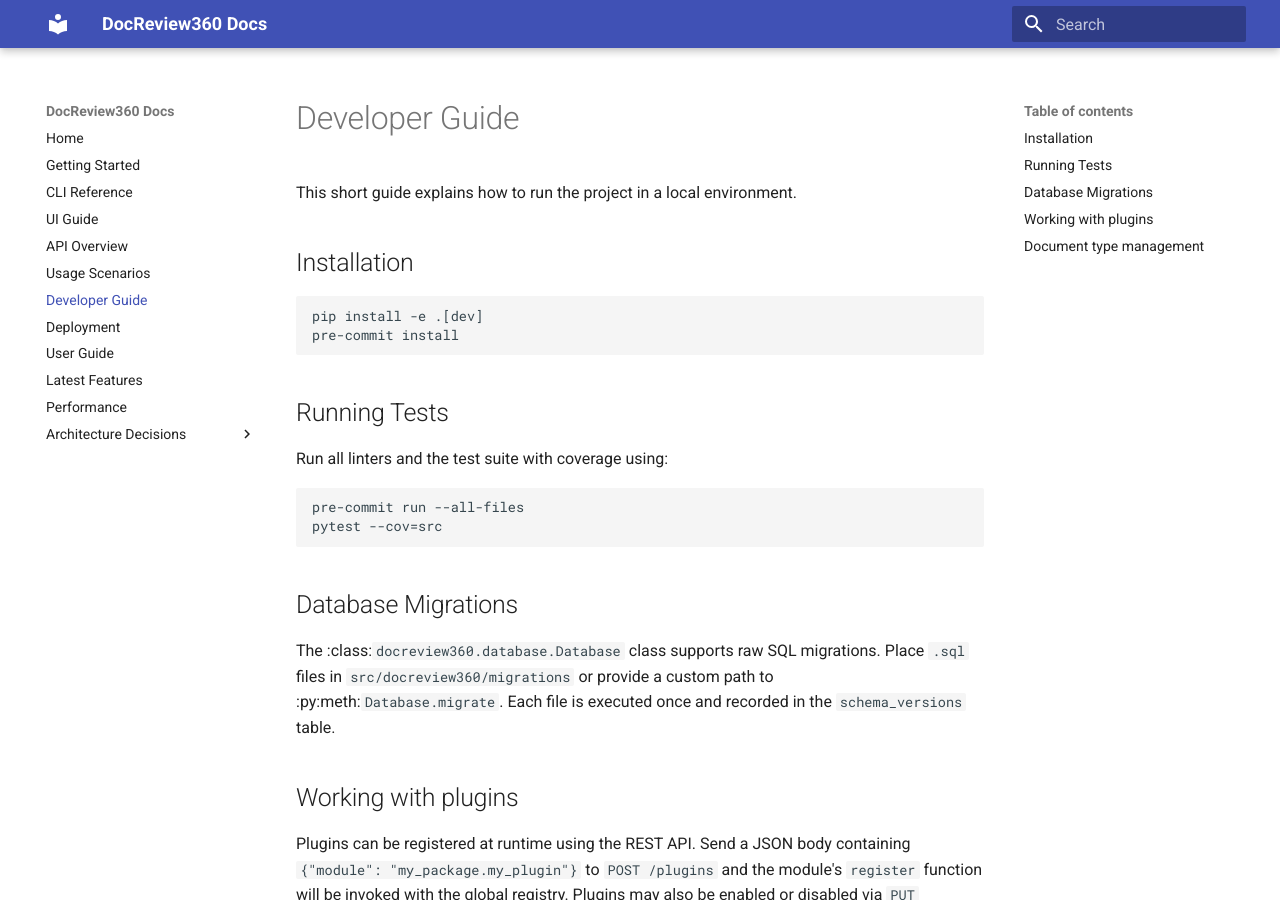
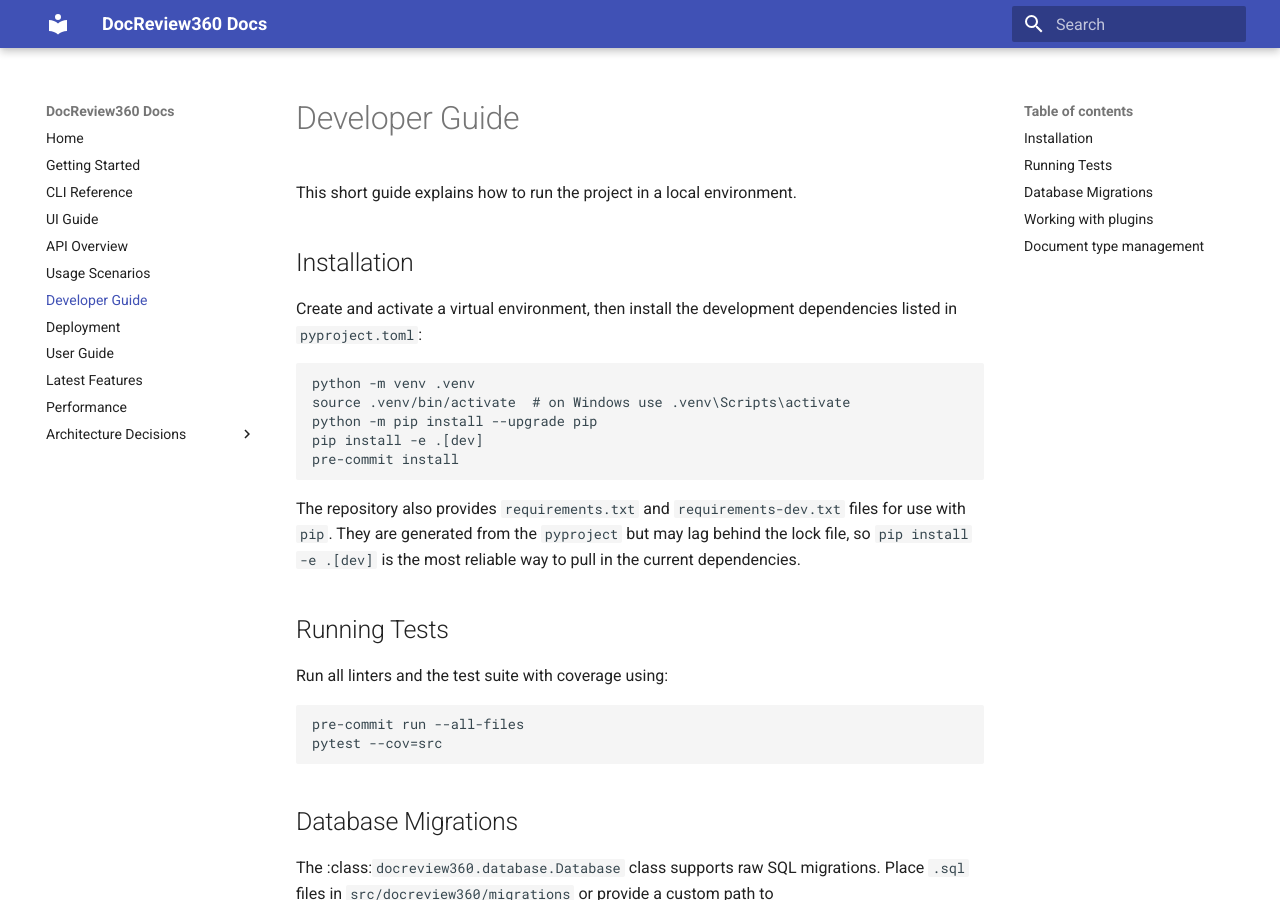
Before and after one commit to eputnam77/DocReview360, an MkDocs documentation site: the page built from docs/developer.md, in a window 1280 px wide and 900 px high. Built offline with MkDocs 1.6.1 and Material for MkDocs 9.7.7, drawn with Linux system fonts in a browser that asks for light colours.

Commit message:
docs: clarify local setup

````diff
--- a/docs/developer.md
+++ b/docs/developer.md
@@ -4,10 +4,21 @@ This short guide explains how to run the project in a local environment.
 
 ## Installation
 
+Create and activate a virtual environment, then install the development
+dependencies listed in `pyproject.toml`:
+
 ```bash
+python -m venv .venv
+source .venv/bin/activate  # on Windows use .venv\Scripts\activate
+python -m pip install --upgrade pip
 pip install -e .[dev]
 pre-commit install
 ```
+
+The repository also provides ``requirements.txt`` and ``requirements-dev.txt``
+files for use with ``pip``. They are generated from the ``pyproject`` but may
+lag behind the lock file, so ``pip install -e .[dev]`` is the most reliable way
+to pull in the current dependencies.
 
 ## Running Tests
 
````
